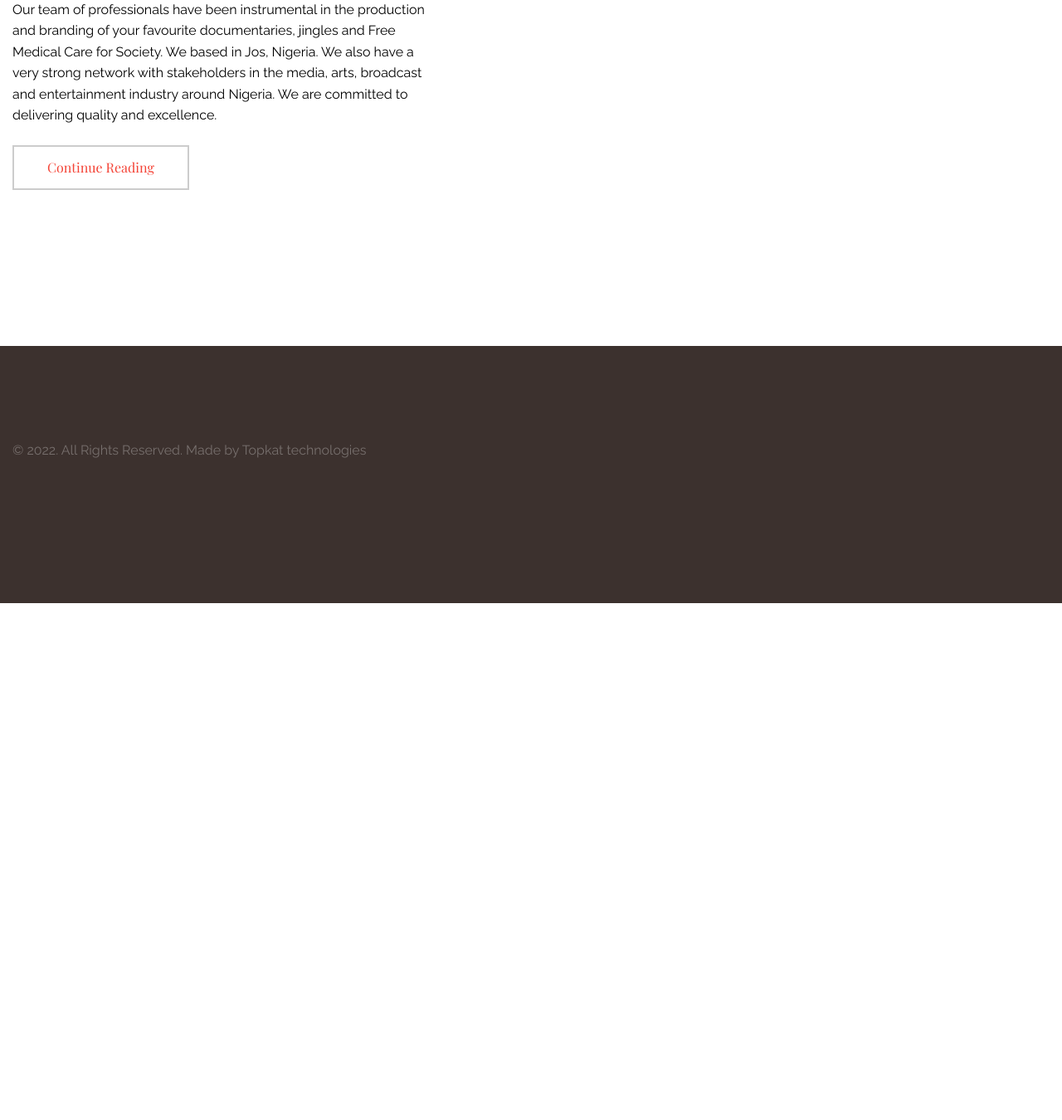
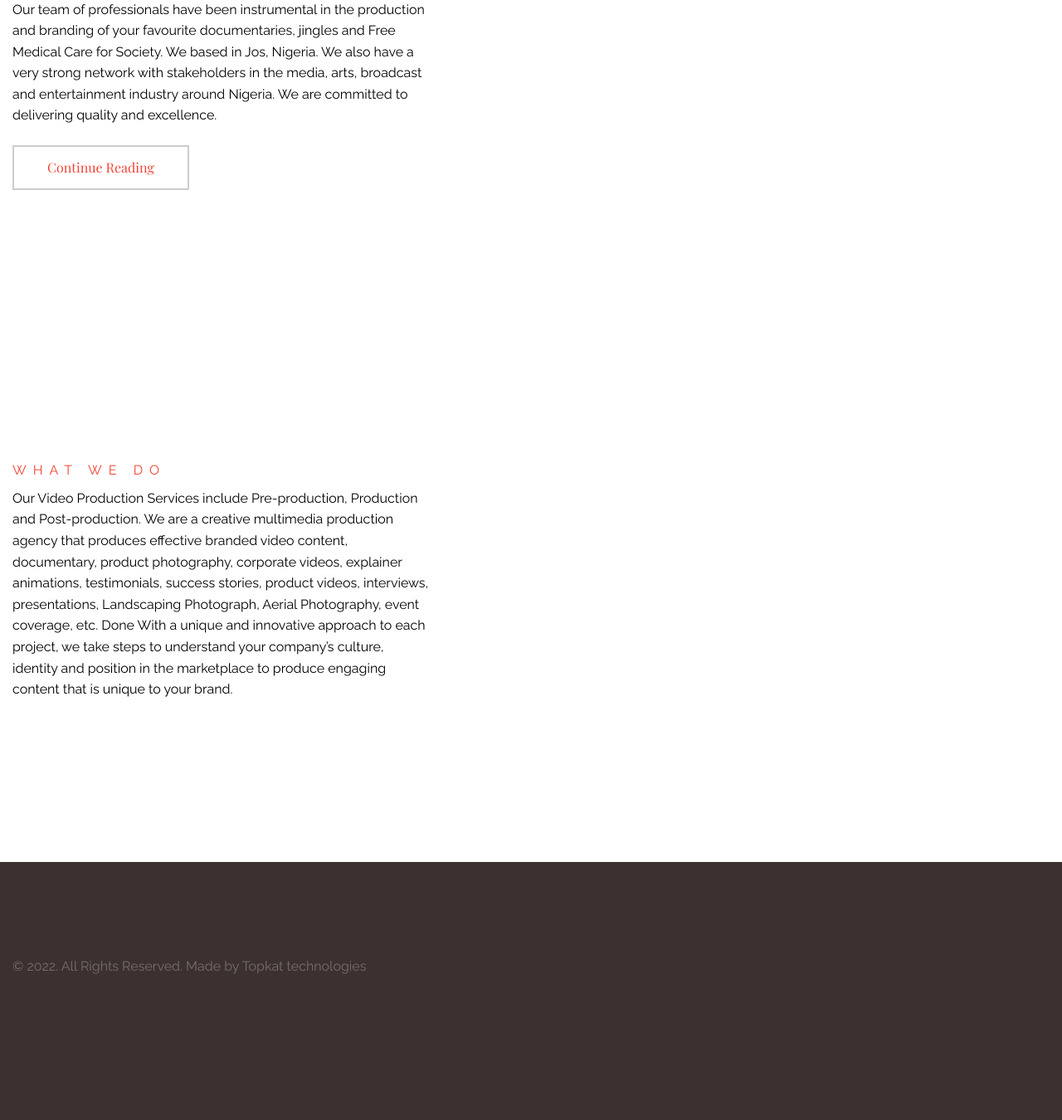
Before and after one commit to dafaan/blue-photography-and-films, a Django app: page /about/ in a window 1280 px wide. Shown: the part 429-1779 px from the top of the page at 83% size. Before the commit the page ends 1156 px from the top, so only its background shows below. Run offline with Django 3.2, Linux system fonts and the light colour scheme; some libraries are stand-ins or nearby versions; some web fonts are replaced.

Commit message:
some few changes

```diff
--- a/templates/about.html
+++ b/templates/about.html
@@ -20,7 +20,25 @@
 			</div>
 			<div class="col-md-1"></div>
 			<div class="col-md-6 ftco-animate img" data-animate-effect="fadeInRight">
-				<img src="{% static 'images/dsc_0999.jpg' %}" alt="Free Template by Free-Template.co">
+				<img src="{% static 'images/dsc_0999.jpg' %}" alt="image">
+			</div>
+		</div>
+	</div>
+</section>
+
+<section class="ftco-section" id="section-about">
+	<div class="container-fluid">
+		<div class="row">
+			<div class="col-md-5 ftco-animate mb-5">
+				<h4 class="ftco-sub-title w3-text-red">What We Do</h4>
+				<p class="mb-4">
+					Our Video Production Services include Pre-production, Production and Post-production.
+					We are a creative multimedia production agency that produces effective branded video content,
+					documentary, product photography, corporate videos, explainer animations, testimonials,
+					success stories, product videos, interviews, presentations, Landscaping Photograph,
+					Aerial Photography, event coverage, etc. Done With a unique and innovative approach to each project,
+					we take steps to understand your company’s culture, identity and position in the marketplace to produce engaging content that is unique to your brand.
+				</p>
 			</div>
 		</div>
 	</div>
--- a/templates/base.html
+++ b/templates/base.html
@@ -35,7 +35,7 @@
         <nav class="navbar navbar-expand-lg navbar-dark ftco_navbar bg-dark ftco-navbar-light" id="ftco-navbar">
             <div class="container">
                 <div style="display: inline;">
-                    <a class="navbar-brand" href="/"><h4 class="w3-text-cyan">Blue</h4></a>
+                    <a class="navbar-brand" href="/"><h5 class="w3-text-cyan">Blue studios</h5></a>
                 </div>
                 <button class="navbar-toggler" type="button" data-toggle="collapse" data-target="#ftco-nav" aria-controls="ftco-nav" aria-expanded="false" aria-label="Toggle navigation">
                 <span class="oi oi-menu"></span>menu
@@ -43,10 +43,10 @@
 
                 <div class="collapse navbar-collapse" id="ftco-nav">
                     <ul class="navbar-nav ml-auto">
-                        <li class="nav-item active"><a href="#section-home" class="nav-link">Home</a></li>
-                        <li class="nav-item"><a href="#section-about" class="nav-link">About</a></li>
-                        <li class="nav-item"><a href="#section-gallery" class="nav-link">Gallery</a></li>
-                        <li class="nav-item"><a href="#section-contact" class="nav-link">Contact</a></li>
+                        <li class="nav-item active"><a href="/" class="nav-link">Home</a></li>
+                        <li class="nav-item"><a href="about/" class="nav-link">About</a></li>
+                        <li class="nav-item"><a href="#" class="nav-link">Gallery</a></li>
+                        <li class="nav-item"><a href="#" class="nav-link">Contact</a></li>
                     </ul>
                 </div>
             </div>
```
Also changed, not shown: templates/index.html (+14 -15 lines), static/images/DSC_1398-1.jpg (added), static/images/_DSC1311.jpg (added), static/images/_DSC1320-1.jpg (added), static/images/_DSC1325.jpg (added), static/images/_DSC_1354-1.jpg (added), static/images/_DSC_1354.jpg (added), static/images/_DSC_1359-1.jpg (added), static/images/_DSC_1359.jpg (added), 7 other files.
